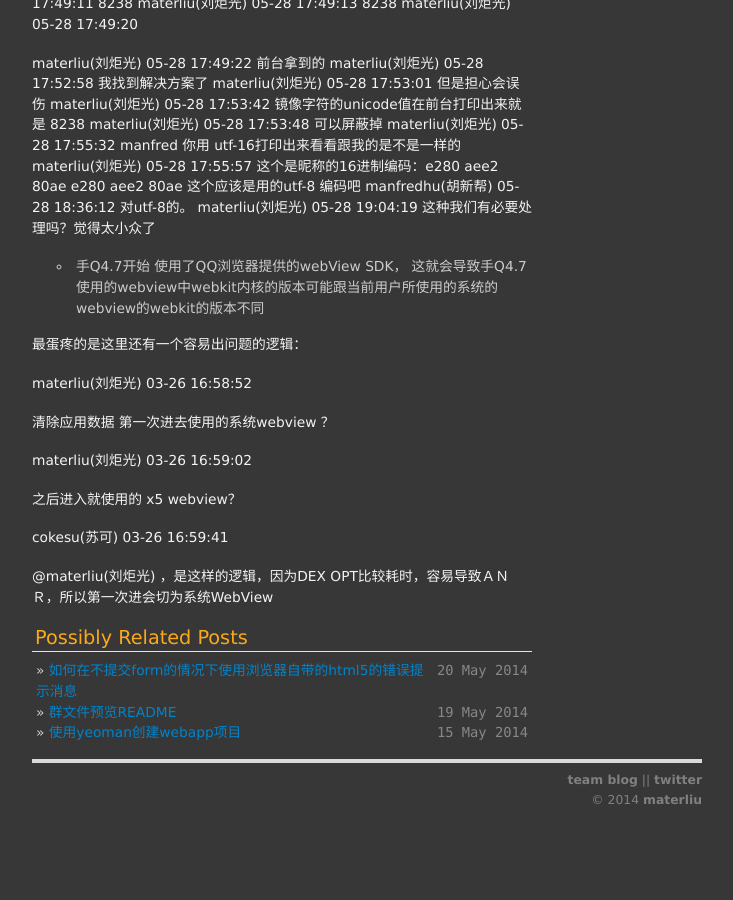
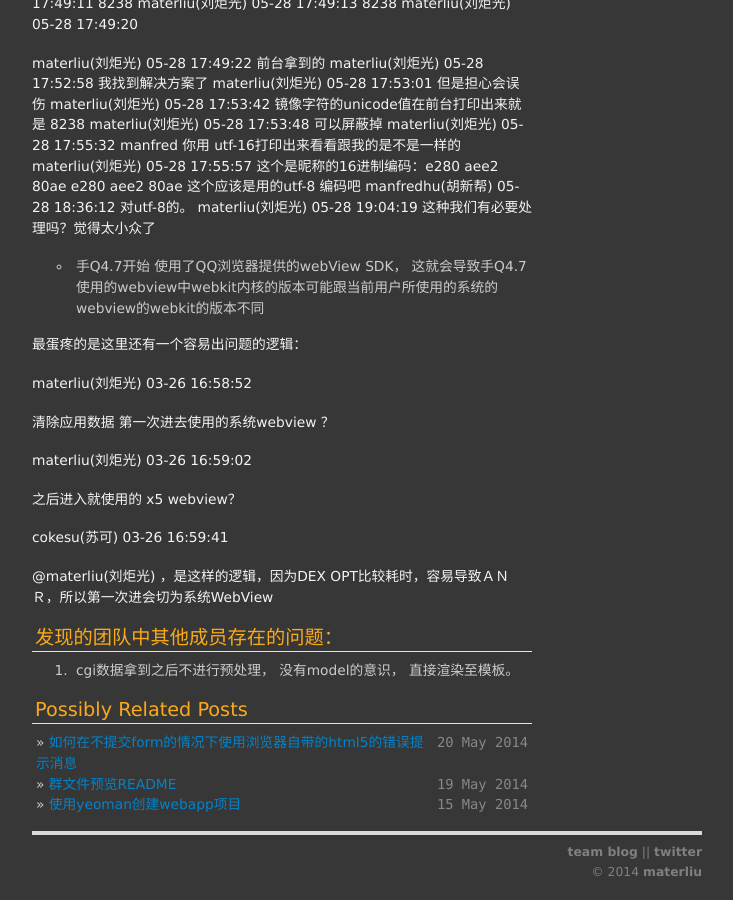
Before and after one commit to materliu/materliu.github.io, a Jekyll site: the page built from all/tencent/_posts/2014-04-13-通道面试资料筹备.md, in a window 1280 px wide and 900 px high, scrolled down 3034 px. Shown: the whole window, without its empty margins (273-1006 px from the left). Built offline with Jekyll 4.4.1, drawn with Linux system fonts in a browser that asks for light colours; Markdown is read by kramdown in place of the engine named in the settings; before the commit the page ends 3863 px from its top, so only the background shows below that.

Commit message:
add found problems !

```diff
--- a/all/tencent/_posts/2014-04-13-通道面试资料筹备.md
+++ b/all/tencent/_posts/2014-04-13-通道面试资料筹备.md
@@ -281,3 +281,7 @@ materliu(刘炬光) 03-26 16:59:02
 cokesu(苏可) 03-26 16:59:41
 
 @materliu(刘炬光) ，是这样的逻辑，因为DEX OPT比较耗时，容易导致ＡＮＲ，所以第一次进会切为系统WebView
+
+
+### 发现的团队中其他成员存在的问题：
+1. cgi数据拿到之后不进行预处理， 没有model的意识， 直接渲染至模板。
```
